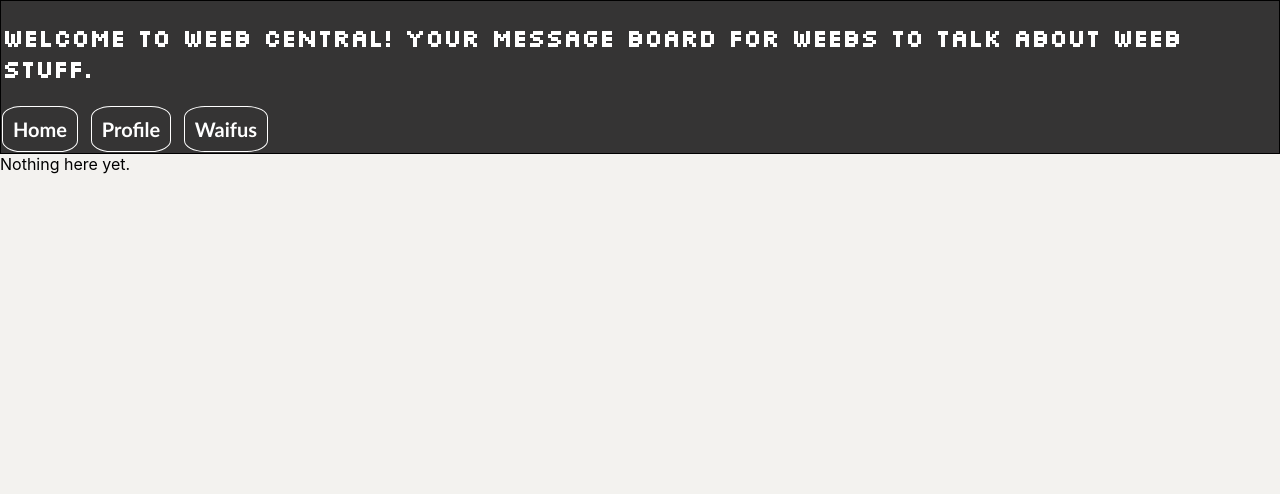
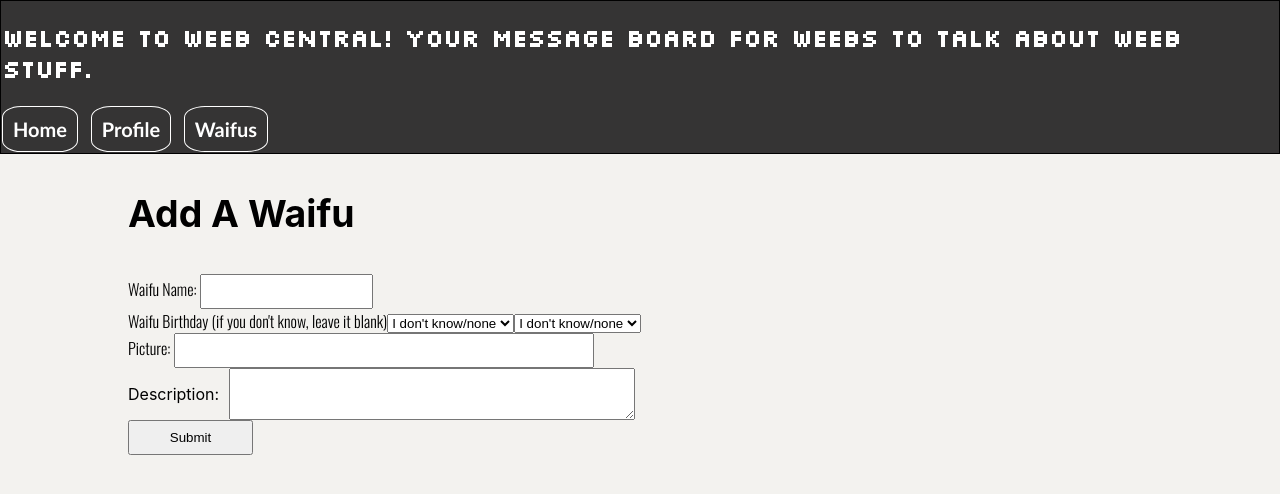
Before and after one commit to gclancy121/message-board-frontend, a React (Create React App) app: page /waifus/add-waifu in a window 1280 px wide. Shown: the top 494 px of the page. Built offline with nearby package versions, Linux system fonts and the light colour scheme; sample sign-in values are in the browser's storage.

Commit message:
reworked waifu addition pages

```diff
--- a/src/App.js
+++ b/src/App.js
@@ -10,6 +10,7 @@ import AccountSettings from './components/auth/AccountSettings';
 //Waifu related routes
 import AllWaifus from './components/waifus/allWaifus';
 import AddWaifu from './components/waifus/addWaifu';
+import AdditionalInfo from './components/waifus/additionalInformation';
 
 //Registration & Login
 import LoginForm from './components/auth/Login';
@@ -39,6 +40,7 @@ const App = () => {
             <Route element={<AllWaifus />} path='/waifus' exact/>
             <Route element={<AccountSettings />} path='/settings' />
             <Route element={<AddWaifu />} path='/waifus/add-waifu' />
+            <Route element={<AdditionalInfo />} path='/waifus/id=:id' />
           </Route>
         </Routes>
       </div>
--- a/src/components/auth/Profile.js
+++ b/src/components/auth/Profile.js
@@ -9,7 +9,7 @@ const Profile = () => {
     const username = localStorage.getItem('username');
     const welcome = localStorage.getItem('message');
     const [profile, setProfile] = useState({});
-    const [message, setMessage] = useState('Welcome back to weeb central');
+    const [message, setMessage] = useState('');
 
     const navigate = useNavigate();
 
@@ -17,8 +17,8 @@ const Profile = () => {
         axios.get(`${URL}/users/${username}`).then(res => {
             setProfile(res.data);
         })
-        // setMessage(welcome);
-        // localStorage.removeItem('message');
+        setMessage(welcome);
+        localStorage.removeItem('message');
     }, [])
 
     function logout() {
--- a/src/components/auth/Register.js
+++ b/src/components/auth/Register.js
@@ -18,7 +18,8 @@ const RegisterForm = () => {
             ...register,
             [evt.target.name]: evt.target.value
         });
-    }
+    };
+
     const onSubmit = evt => {
         evt.preventDefault();
         const newUser = {
--- a/src/components/waifus/addWaifu.js
+++ b/src/components/waifus/addWaifu.js
@@ -1,10 +1,127 @@
-import React from "react";
+import React, {useState} from "react";
+import axios from "axios";
+
+import URL from "../../utils/url";
+import '../../css/waifus/addWaifu.css';
 
 function AddWaifu() {
+    const initialWaifuForm = {
+        waifu_name: '',
+        waifu_description: '',
+        waifu_birth_month: '',
+        waifu_birth_day: '',
+        waifu_picture: ''
+    }
+    const [waifu, setWaifu] = useState(initialWaifuForm);
+    const [message, setMessage] = useState('');
+
+    const handleChange = evt => {
+        setWaifu({
+            ...waifu,
+            [evt.target.name]: evt.target.value
+        });
+    };
+    const onSubmit = evt => {
+        evt.preventDefault();
+        const newWaifu = {
+            waifu_name: waifu.waifu_name,
+            waifu_description: waifu.waifu_description,
+            waifu_birth_month: waifu.waifu_birth_month,
+            waifu_birth_day: waifu.waifu_birth_day,
+            waifu_picture: waifu.waifu_picture,
+        }
+        console.log(newWaifu);
+        axios.post(`${URL}/waifus`, newWaifu).then(res => {
+            setWaifu(initialWaifuForm);
+            setMessage({message: "Waifu added!"});
+        }).catch(err => {
+            setMessage({
+                message: err.response.data.message
+            });
+        });
+    }
+
     return (
-        <div>
-            Nothing here yet.
-        </div>
+       <>
+       <div className='message'>
+        <h2>{message.message}</h2>
+       </div>
+       <div className='add-container'>
+        <form onSubmit={onSubmit}>
+            <div className='header'>
+                <h3>Add A Waifu</h3>
+            </div>
+            <div className='form-group'>
+                <label>Waifu Name: </label>
+                <input type='text' name='waifu_name' id='waifu-name-input' value={waifu.waifu_name} onChange={handleChange} />
+            </div>
+            <div className='form-group'>
+                <label>Waifu Birthday (if you don't know, leave it blank)</label>
+                <select value={waifu.waifu_birth_month} name='waifu_birth_month' id='months' onChange={handleChange}>
+                    <option value=''>I don't know/none</option>
+                    <option value='January'>January</option>
+                    <option value='February'>February</option>
+                    <option value='March'>March</option>
+                    <option value='April'>April</option>
+                    <option value='May'>May</option>
+                    <option value='June'>June</option>
+                    <option value='July'>July</option>
+                    <option value='August'>August</option>
+                    <option value='September'>September</option>
+                    <option value='October'>October</option>
+                    <option value='November'>November</option>
+                    <option value='December'>December</option>
+                </select>
+                <select value={waifu.waifu_birth_day} onChange={handleChange} name='waifu_birth_day' id='day'>
+                    <option value=''>I don't know/none</option>
+                    <option value='1'>1</option>
+                    <option value='2'>2</option>
+                    <option value='3'>3</option>
+                    <option value='4'>4</option>
+                    <option value='5'>5</option>
+                    <option value='6'>6</option>
+                    <option value='7'>7</option>
+                    <option value='8'>8</option>
+                    <option value='9'>9</option>
+                    <option value='10'>10</option>
+                    <option value='11'>11</option>
+                    <option value='12'>12</option>
+                    <option value='13'>13</option>
+                    <option value='14'>14</option>
+                    <option value='15'>15</option>
+                    <option value='16'>16</option>
+                    <option value='17'>17</option>
+                    <option value='18'>18</option>
+                    <option value='19'>19</option>
+                    <option value='20'>20</option>
+                    <option value='21'>21</option>
+                    <option value='22'>22</option>
+                    <option value='23'>23</option>
+                    <option value='24'>24</option>
+                    <option value='25'>25</option>
+                    <option value='26'>26</option>
+                    <option value='27'>27</option>
+                    <option value='28'>28</option>
+                    <option value='29'>29</option>
+                    <option value='30'>30</option>
+                    <option value='31'>31</option>
+                </select>
+            </div>
+            <div className='form-group'>
+                <label>Picture: </label>
+                <input type='text' id='waifu-pic' name='waifu_picture' value={waifu.waifu_picture} onChange={handleChange} />
+            </div>
+            <div className='description-field'>
+                <p>Description: </p>
+                <textarea type='text' name='waifu_description' id='waifu-description-input' value={waifu.waifu_description} onChange={handleChange} />
+            </div>
+
+            <div className='submit-button'>
+                <input type='submit' id='submit-button' />
+            </div>
+        </form>
+       </div>
+       </>
     )
 }
 
--- /dev/null
+++ b/src/components/waifus/additionalInformation.js
@@ -0,0 +1,34 @@
+import React, {useState, useEffect} from "react";
+import axios from "axios";
+import URL from "../../utils/url";
+import { useNavigate } from "react-router-dom";
+
+import '../../css/waifus/additionalInformation.css'
+function AdditionalInfo() {
+    const [waifu, setWaifu] = useState({});
+    const navigate = useNavigate();
+    useEffect(() => {
+        const id = localStorage.getItem('id');
+        if (id == null) {
+            navigate('/waifus')
+        }
+        axios.get(`${URL}/waifus/${id}`).then(res => {
+            setWaifu(res.data);
+        });
+        console.log(waifu);
+    }, [])
+    function returnToList() {
+        navigate('/waifus');
+    }
+    return (
+        <div className='addtl-info-container'>
+            <img id='addtl-info-pic' src={waifu.waifu_picture}/>
+            <h3>{waifu.waifu_name}</h3>
+            <p>{waifu.waifu_birth_month} {waifu.waifu_birth_day}</p>
+            <p>{waifu.waifu_description}</p>
+            <button onClick={returnToList}>Return</button>
+        </div>
+    )
+}
+
+export default AdditionalInfo;
--- a/src/components/waifus/allWaifus.js
+++ b/src/components/waifus/allWaifus.js
@@ -21,7 +21,7 @@ const AllWaifus = () => {
     }
     return (
         <div className="waifu-list">
-            <input type="search" placeholder="Search for a specific waifu" />
+            {/* <input type="search" placeholder="Search for a specific waifu" /> */}
             <button onClick={nav}>Add A Waifu</button>
             {waifus.map(waifu => <Waifu waifu={waifu} key={waifu.waifu_id}/>)}
         </div>
--- a/src/components/waifus/waifu.js
+++ b/src/components/waifus/waifu.js
@@ -1,21 +1,19 @@
 import React, {useState} from "react";
+import { useNavigate } from "react-router-dom";
 
 const Waifu = (props) => {
     const {waifu} = props;
-    const [isHidden, setIsHidden] = useState(true);
+    const navigate = useNavigate();
 
     function showInfo () {
-        setIsHidden(!isHidden);
+        localStorage.setItem('id', waifu.waifu_id)
+        navigate(`/waifus/id=${waifu.waifu_id}`);
     }
 
     return (
         <div className="waifu">
             {waifu.waifu_name}
-            <button onClick={showInfo}>Click here to load more info</button>
-            <div className="hidden-info" >
-                {!isHidden && <p>{waifu.waifu_description}</p>}
-            </div>
-
+            <button onClick={showInfo}> Click here to load more info</button>
         </div>
     )
 }
--- a/src/css/LandingPage.css
+++ b/src/css/LandingPage.css
@@ -44,6 +44,10 @@
     border: 1px black solid;
     background-color: white;
 }
+.site-info p{
+    margin-left: 1%;
+    margin-right: 1%;
+}
 .changelog-title {
     display: flex;
     flex-direction: column;
--- /dev/null
+++ b/src/css/waifus/addWaifu.css
@@ -0,0 +1,19 @@
+.add-container {
+    /* border: 1px red solid; */
+    margin-left: 10%;
+    margin-right: 10%;
+}
+
+#waifu-name-input {
+    width: 15%;
+}
+.description-field {
+    display: flex;
+}
+#waifu-description-input {
+    width: 400px;
+    margin-left: 10px;
+}
+#waifu-pic {
+    width: 400px;
+}
--- /dev/null
+++ b/src/css/waifus/additionalInformation.css
@@ -0,0 +1,4 @@
+#addtl-info-pic {
+    height: 500px;
+    width: 400px;
+}
```
Also changed, not shown: src/components/LandingPage.js (+13 -4 lines), 1 other file (tests, documents, lock files or other folders).
